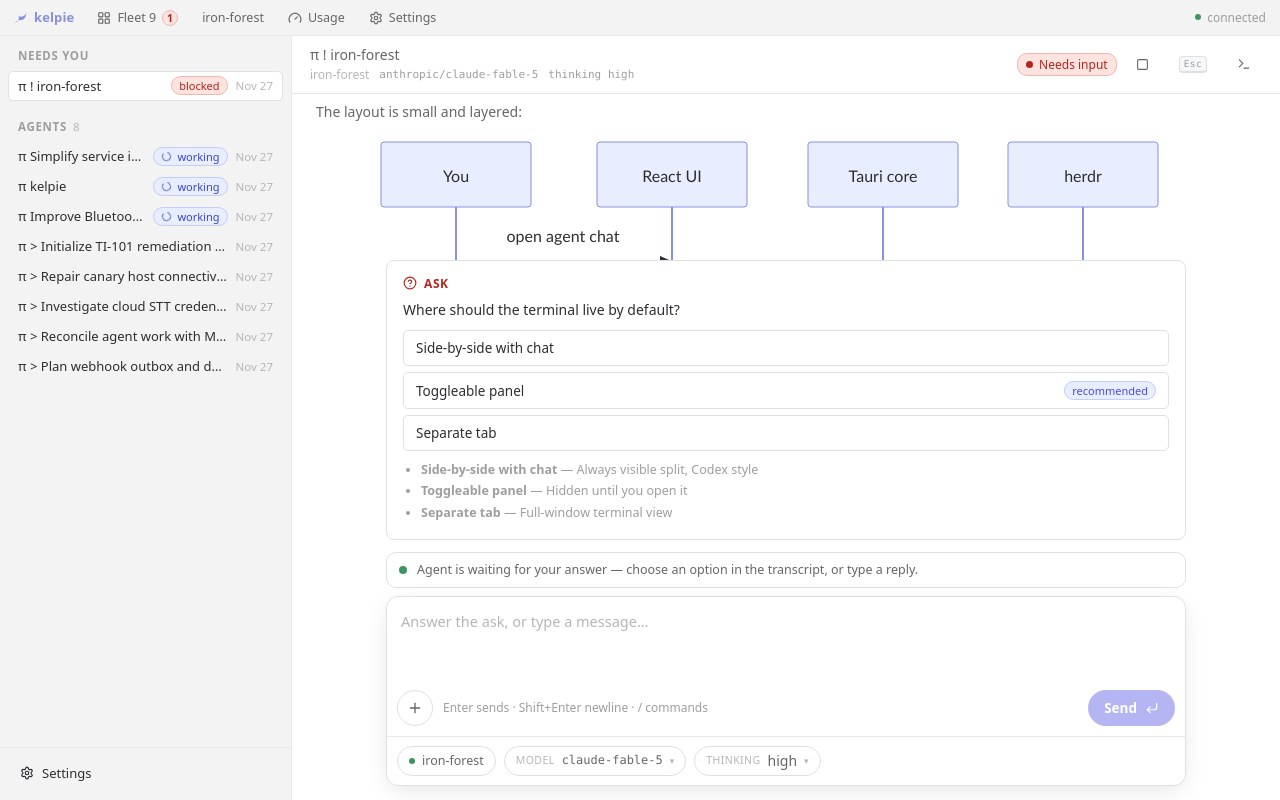
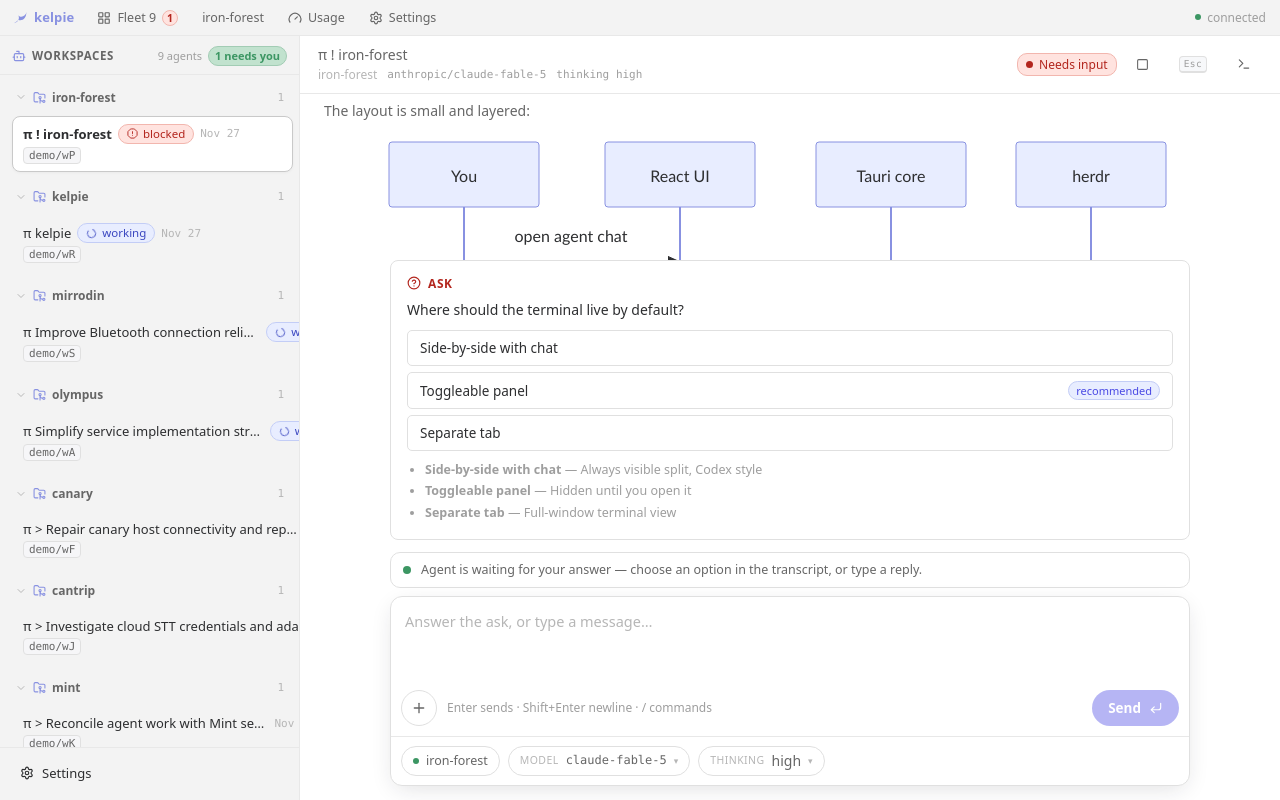
Before and after one commit to misty-step/kelpie, a React (Vite) app in the folder desktop/: page / in a window 1280 px wide. Built offline with nearby package versions, Linux system fonts and the light colour scheme.

Commit message:
feat(desktop): spec and implement workspace-grouped sidebar with Lucide iconography

```diff
--- a/desktop/src/components/Sidebar.tsx
+++ b/desktop/src/components/Sidebar.tsx
@@ -1,17 +1,65 @@
-import { Loader2, Settings } from "lucide-react";
+import { useState } from "react";
+import {
+  FolderGit2,
+  ChevronDown,
+  ChevronRight,
+  MessageSquareCode,
+  AlertOctagon,
+  Loader2,
+  CheckCircle2,
+  Settings,
+  Bot,
+} from "lucide-react";
 import type { Fleet, Pane } from "../types";
 import { attentionSort, paneRank } from "../fleetSort";
 import { relativeTime } from "../relativeTime";
 import { taskTitle } from "../taskTitle";
 
+function shortCwd(cwd: string | null | undefined): string | null {
+  if (!cwd) return null;
+  const parts = cwd.replace(/\/$/, "").split("/");
+  if (parts.length <= 2) return parts.join("/");
+  return parts.slice(-2).join("/");
+}
+
+function cleanSnippet(snippet: string | null | undefined): string | null {
+  if (!snippet) return null;
+  const cleaned = snippet.replace(/[\r\n]+/g, " ").replace(/\s+/g, " ").trim();
+  if (!cleaned) return null;
+  if (cleaned.length <= 44) return cleaned;
+  return cleaned.slice(0, 44) + "…";
+}
+
 function StatusChip({ pane }: { pane: Pane }) {
-  if (pane.pending_ask) return <span className="chip needs">needs input</span>;
-  if (pane.status === "blocked") return <span className="chip blocked">blocked</span>;
+  if (pane.pending_ask) {
+    return (
+      <span className="chip needs">
+        <MessageSquareCode size={11} aria-hidden="true" />
+        needs input
+      </span>
+    );
+  }
+  if (pane.status === "blocked") {
+    return (
+      <span className="chip blocked">
+        <AlertOctagon size={11} aria-hidden="true" />
+        blocked
+      </span>
+    );
+  }
   if (pane.status === "working") {
     return (
       <span className="chip working">
         <Loader2 size={11} className="spin" aria-hidden="true" />
         working
+      </span>
+    );
+  }
+  if (pane.status === "done") {
+    return (
+      <span className="chip done">
+        <CheckCircle2 size={11} aria-hidden="true" />
+        done
       </span>
     );
   }
@@ -28,16 +76,28 @@ function PaneRow({
   onSelect: (paneId: string) => void;
 }) {
   const label = taskTitle(pane.task, pane.pane_id);
+  const cwd = shortCwd(pane.cwd);
+  const snippet = cleanSnippet(pane.snippet);
+
   return (
     <button
       type="button"
-      className={`pane-row${selected ? " selected" : ""}`}
+      className={`pane-row-card${selected ? " selected" : ""}`}
       onClick={() => onSelect(pane.pane_id)}
       title={pane.task ?? pane.pane_id}
     >
-      <span className="pane-row-label">{label}</span>
+      <div className="pane-row-top">
+        <span className="pane-row-title">{label}</span>
         <StatusChip pane={pane} />
         <span className="pane-row-time">{relativeTime(pane.updated_ms)}</span>
+      </div>
+      {(cwd || snippet) && (
+        <div className="pane-row-sub">
+          {cwd && <span className="pane-row-cwd">{cwd}</span>}
+          {cwd && snippet && <span className="pane-row-dot">•</span>}
+          {snippet && <span className="pane-row-snippet">{snippet}</span>}
+        </div>
+      )}
     </button>
   );
 }
@@ -54,12 +114,47 @@ export function Sidebar({
   onOpenUsage?: () => void;
   onOpenSettings: () => void;
 }) {
-  const panes = fleet ? attentionSort(fleet.panes) : [];
-  const needsYou = panes.filter((p) => paneRank(p) === 0);
-  const rest = panes.filter((p) => paneRank(p) !== 0);
+  const [collapsedWs, setCollapsedWs] = useState<Record<string, boolean>>({});
+
+  const toggleWorkspace = (wsId: string) => {
+    setCollapsedWs((prev) => ({ ...prev, [wsId]: !prev[wsId] }));
+  };
+
+  // Group panes by workspace while sorting panes within each workspace by attention
+  const groupedWorkspaces = (() => {
+    if (!fleet) return [];
+    const map = new Map<string, Pane[]>();
+    for (const pane of fleet.panes) {
+      const list = map.get(pane.workspace_id) ?? [];
+      list.push(pane);
+      map.set(pane.workspace_id, list);
+    }
+    return fleet.workspaces
+      .filter((ws) => map.has(ws.id))
+      .map((ws) => ({
+        ws,
+        panes: attentionSort(map.get(ws.id) ?? []),
+        minRank: Math.min(...(map.get(ws.id) ?? []).map(paneRank)),
+      }))
+      .sort((a, b) => a.minRank - b.minRank || a.ws.label.localeCompare(b.ws.label));
+  })();
+
+  const totalPanes = fleet?.panes.length ?? 0;
+  const needsCount = fleet?.panes.filter((p) => paneRank(p) === 0).length ?? 0;
 
   return (
     <aside className="sidebar">
+      <div className="sidebar-top-strip">
+        <span className="sidebar-title">
+          <Bot size={14} className="sidebar-icon" />
+          <span>Workspaces</span>
+        </span>
+        <span className="sidebar-meta">
+          {totalPanes} {totalPanes === 1 ? "agent" : "agents"}
+          {needsCount > 0 && <span className="sidebar-needs-badge">{needsCount} needs you</span>}
+        </span>
+      </div>
+
       <nav className="sidebar-list">
         {!fleet && (
           <div className="side-empty">
@@ -68,10 +163,35 @@ export function Sidebar({
           </div>
         )}
 
-        {fleet && needsYou.length > 0 && (
-          <section className="side-section">
-            <h2 className="side-heading">Needs you</h2>
-            {needsYou.map((pane) => (
+        {fleet && groupedWorkspaces.length === 0 && (
+          <div className="side-empty">
+            <span>No agents running — open a workspace in herdr.</span>
+          </div>
+        )}
+
+        {groupedWorkspaces.map(({ ws, panes, minRank }) => {
+          const isCollapsed = collapsedWs[ws.id] ?? false;
+          const hasNeeds = minRank === 0;
+
+          return (
+            <section key={ws.id} className={`side-ws-group${hasNeeds ? " has-needs" : ""}`}>
+              <button
+                type="button"
+                className="side-ws-header"
+                onClick={() => toggleWorkspace(ws.id)}
+                aria-expanded={!isCollapsed}
+              >
+                <span className="side-ws-toggle">
+                  {isCollapsed ? <ChevronRight size={12} /> : <ChevronDown size={12} />}
+                </span>
+                <FolderGit2 size={13} className="side-ws-icon" />
+                <span className="side-ws-label">{ws.label}</span>
+                <span className="side-ws-count">{panes.length}</span>
+              </button>
+
+              {!isCollapsed && (
+                <div className="side-ws-body">
+                  {panes.map((pane) => (
                     <PaneRow
                       key={pane.pane_id}
                       pane={pane}
@@ -79,31 +199,11 @@ export function Sidebar({
                       onSelect={onSelectPane}
                     />
                   ))}
-          </section>
-        )}
-
-        {fleet && rest.length > 0 && (
-          <section className="side-section">
-            <h2 className="side-heading">
-              Agents
-              <span className="side-count">{rest.length}</span>
-            </h2>
-            {rest.map((pane) => (
-              <PaneRow
-                key={pane.pane_id}
-                pane={pane}
-                selected={pane.pane_id === selectedPaneId}
-                onSelect={onSelectPane}
-              />
-            ))}
-          </section>
-        )}
-
-        {fleet && panes.length === 0 && (
-          <div className="side-empty">
-            <span>No agents running — open a workspace in herdr.</span>
                 </div>
               )}
+            </section>
+          );
+        })}
       </nav>
 
       <footer className="sidebar-foot">
--- a/desktop/src/styles.css
+++ b/desktop/src/styles.css
@@ -263,7 +263,7 @@ button {
 /* ── Sidebar ───────────────────────────────────────────────────────────── */
 
 .sidebar {
-  width: 292px;
+  width: 300px;
   flex: none;
   background: var(--bg);
   border-right: 1px solid var(--seam);
@@ -272,77 +272,195 @@ button {
   min-height: 0;
 }
 
+.sidebar-top-strip {
+  display: flex;
+  align-items: center;
+  justify-content: space-between;
+  padding: 10px 12px 8px;
+  border-bottom: 1px solid var(--seam);
+}
+
+.sidebar-title {
+  display: inline-flex;
+  align-items: center;
+  gap: 6px;
+  font-size: 11.5px;
+  font-weight: 700;
+  text-transform: uppercase;
+  letter-spacing: 0.05em;
+  color: var(--text-soft);
+}
+
+.sidebar-icon {
+  color: var(--brand-soft);
+}
+
+.sidebar-meta {
+  font-size: 11px;
+  color: var(--text-muted);
+  display: flex;
+  align-items: center;
+  gap: 6px;
+}
+
+.sidebar-needs-badge {
+  font-weight: 600;
+  color: var(--ok);
+  background: var(--ok-bg);
+  border: 1px solid var(--ok-border);
+  padding: 1px 6px;
+  border-radius: 999px;
+}
+
 .sidebar-list {
   flex: 1;
   overflow-y: auto;
-  padding: 8px 8px 16px;
-}
-
-.side-section + .side-section { margin-top: 18px; }
-
-.side-heading {
+  padding: 8px 6px 16px;
+}
+
+.side-ws-group + .side-ws-group {
+  margin-top: 10px;
+}
+
+.side-ws-header {
+  width: 100%;
   display: flex;
   align-items: center;
   gap: 6px;
-  margin: 4px 10px 6px;
-  font-size: 11.5px;
+  padding: 5px 8px;
+  border-radius: var(--radius-sm);
+  font-size: 12px;
   font-weight: 600;
-  text-transform: uppercase;
-  letter-spacing: 0.06em;
-  color: var(--text-muted);
-}
-
-.side-count {
+  color: var(--text-soft);
+  text-align: left;
+  cursor: pointer;
+  background: transparent;
+  border: 1px solid transparent;
+}
+
+.side-ws-header:hover {
+  background: var(--surface-2);
+  color: var(--text);
+}
+
+.side-ws-toggle {
+  color: var(--text-faint);
+  display: inline-flex;
+}
+
+.side-ws-icon {
+  color: var(--brand-soft);
+  flex: none;
+}
+
+.side-ws-label {
+  flex: 1;
+  min-width: 0;
+  overflow: hidden;
+  text-overflow: ellipsis;
+  white-space: nowrap;
+}
+
+.side-ws-count {
+  font-size: 11px;
   font-weight: 500;
   color: var(--text-faint);
-}
-
-.pane-row {
+  font-family: var(--mono);
+}
+
+.side-ws-body {
+  display: flex;
+  flex-direction: column;
+  gap: 4px;
+  margin-top: 4px;
+  padding-left: 6px;
+}
+
+.pane-row-card {
   width: 100%;
   display: flex;
-  align-items: center;
-  gap: 8px;
-  padding: 5px 10px;
-  border-radius: var(--radius-sm);
+  flex-direction: column;
+  gap: 3px;
+  padding: 7px 10px;
+  border-radius: var(--radius);
+  border: 1px solid transparent;
+  background: transparent;
   text-align: left;
-  min-height: 30px;
-}
-
-.pane-row:hover { background: var(--surface); }
-.pane-row.selected { background: var(--surface); border: 1px solid var(--border); padding: 4px 9px; }
-
-.pane-row-label {
+  cursor: pointer;
+  transition: background 0.1s ease, border-color 0.1s ease;
+}
+
+.pane-row-card:hover {
+  background: var(--surface);
+  border-color: var(--border);
+}
+
+.pane-row-card.selected {
+  background: var(--surface);
+  border-color: var(--border-strong);
+  box-shadow: 0 1px 3px rgba(0, 0, 0, 0.04);
+}
+
+.pane-row-top {
+  display: flex;
+  align-items: center;
+  gap: 6px;
+}
+
+.pane-row-title {
   flex: 1;
   min-width: 0;
   font-size: 13px;
+  font-weight: 500;
   color: var(--text);
   overflow: hidden;
   text-overflow: ellipsis;
   white-space: nowrap;
 }
 
-.pane-row .chip {
+.pane-row-card.selected .pane-row-title {
+  font-weight: 600;
+}
+
+.pane-row-time {
+  flex: none;
   font-size: 11px;
-  padding: 1px 7px;
-  margin-left: auto;
-  flex: none;
-}
-
-.pane-row-time {
-  flex: none;
+  font-family: var(--mono);
+  color: var(--text-faint);
+}
+
+.pane-row-sub {
+  display: flex;
+  align-items: center;
+  gap: 4px;
   font-size: 11.5px;
+  color: var(--text-muted);
+  min-width: 0;
+}
+
+.pane-row-cwd {
+  font-family: var(--mono);
+  font-size: 11px;
+  color: var(--text-soft);
+  background: var(--surface-code);
+  padding: 1px 5px;
+  border-radius: 4px;
+  border: 1px solid var(--border);
+  flex: none;
+}
+
+.pane-row-dot {
   color: var(--text-faint);
-}
-
-.side-empty {
-  display: flex;
-  align-items: center;
-  gap: 8px;
-  padding: 12px 10px;
-  font-size: 12.5px;
-  color: var(--text-muted);
-}
-
+  font-size: 10px;
+}
+
+.pane-row-snippet {
+  flex: 1;
+  min-width: 0;
+  overflow: hidden;
+  text-overflow: ellipsis;
+  white-space: nowrap;
+}
 .sidebar-foot {
   flex: none;
   border-top: 1px solid var(--seam);
```
Also changed, not shown: 1 other file (tests, documents, lock files or other folders). Lines whose indentation alone changed are shown as unchanged.
